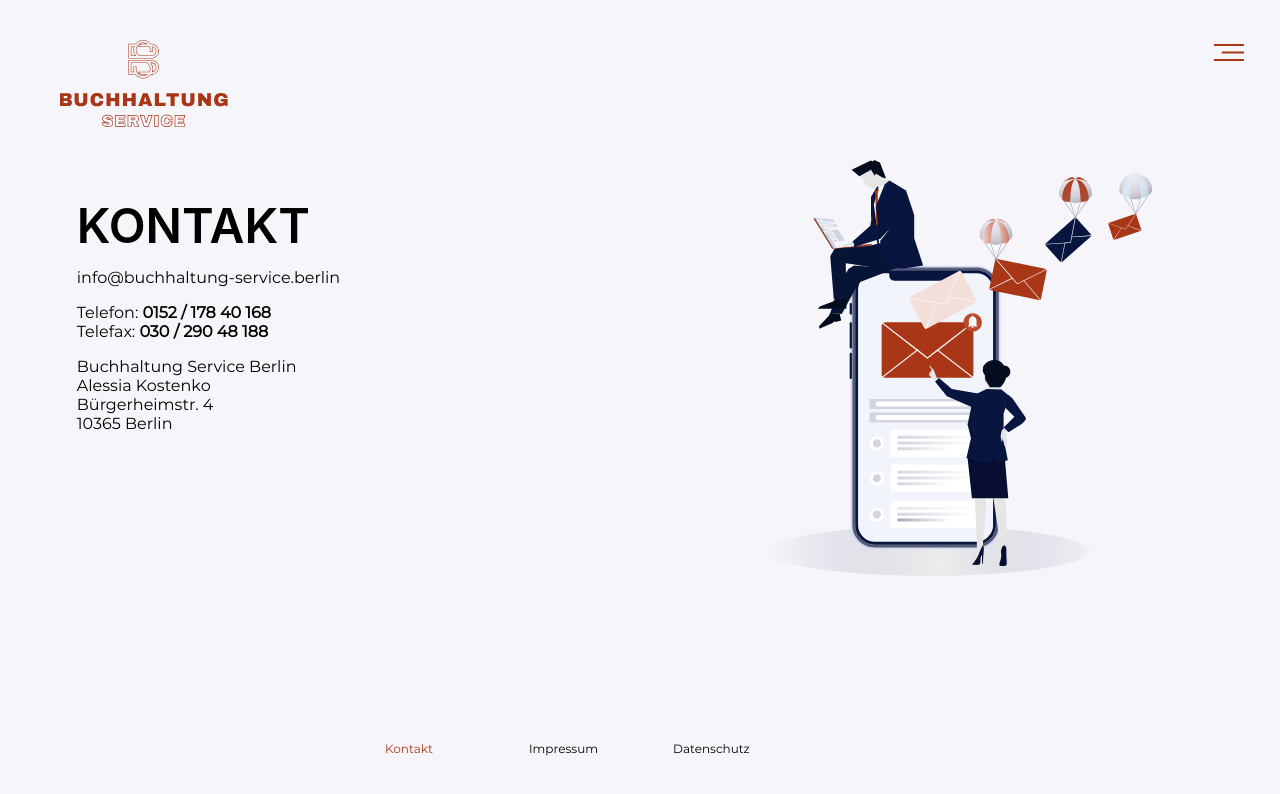
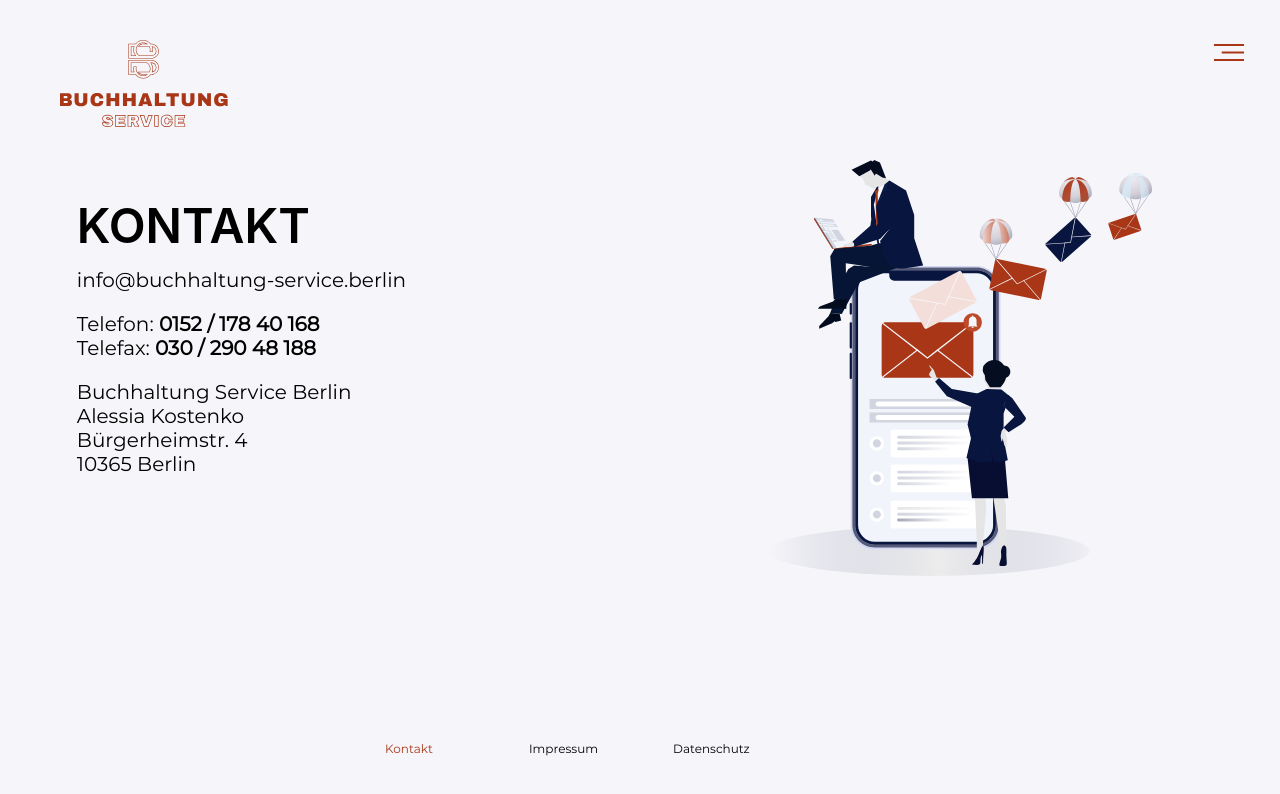
Before and after one commit to DmitryGron/bservice, a React (Create React App) app: page /kontakt in a window 1280 px wide. Shown: the top 794 px of the page. Built offline with nearby package versions, Linux system fonts and the light colour scheme.

Commit message:
updating

```diff
--- a/src/pages/Contacts.tsx
+++ b/src/pages/Contacts.tsx
@@ -23,11 +23,10 @@ const Contacts: React.FC = () => {
             <TextSection>
                     <Title>KONTAKT</Title>
                     <Text>
-                    info@buchhaltung-service.berlin
+                    <a href="mailto:info@buchhaltung-service.berlin" style={{textDecoration: 'none', color: 'black'}}>info@buchhaltung-service.berlin</a><br/>
                     <p/>
-                    Telefon: <b>0152 / 178 40 168</b>
-                    <br/>
-                    Telefax: <b>030 / 290 48 188</b>
+                    Telefon: <b><a href="tel:+015217840168" style={{textDecoration: 'none', color: 'black'}}>0152</a> / <a href="tel:17840168" style={{textDecoration: 'none', color: 'black'}}>178 40 168</a></b><br/>
+                    Telefax: <b><a href="tel:+030290 48 188" style={{textDecoration: 'none', color: 'black'}}>030</a> / <a href="tel:29048188" style={{textDecoration: 'none', color: 'black'}}>290 48 188</a></b>
                     <p/>
                     Buchhaltung Service Berlin <br/>
                     Alessia Kostenko <br/>
@@ -74,7 +73,7 @@ const Text = styled.div`
     font-family: Montserrat;
     font-style: normal;
     font-weight: normal;
-    font-size: 2vh;
+    font-size: 2.5vh;
     color: #000000;
 `;
 const Wrapper = styled.div`
--- a/src/pages/Impressions.tsx
+++ b/src/pages/Impressions.tsx
@@ -107,7 +107,7 @@ const Text = styled.div`
     font-family: Montserrat;
     font-style: normal;
     font-weight: normal;
-    font-size: 1.5vh;
+    font-size: 1.7vh;
     color: #000000;
 `;
 const RightText = styled.div`
```
Also changed, not shown: public/index.html (+5 -5 lines), src/components/PrivacyContent.tsx (+11 -0 lines).
